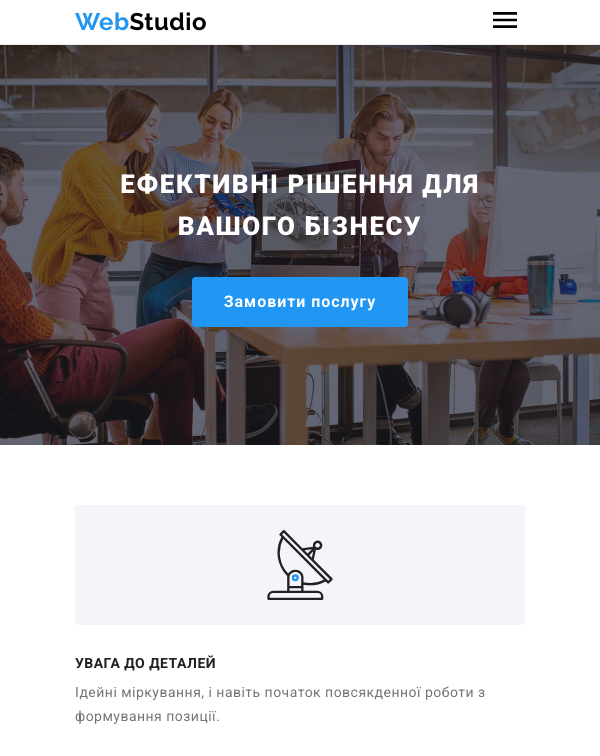
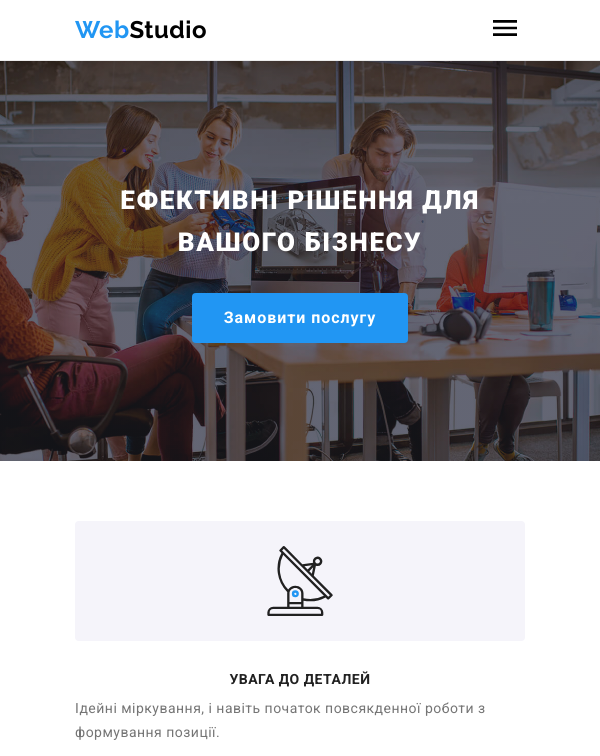
Before and after one commit to TarasDer/goit-markup-hw-08, a plain HTML site: page index.html in a window 600 px wide. Shown: the top 756 px of the page. Drawn offline with nearby package versions, Linux system fonts and the light colour scheme.

Commit message:
виправляє зауваження (крім модального вікна)

```diff
--- a/index.html
+++ b/index.html
@@ -25,7 +25,9 @@
   <body>
     <header class="page-header">
       <div class="page-header__container container">
-        <a href="" class="logo">Web<span class="logo__part">Studio</span></a>
+        <a href="" class="logo header__logo"
+          >Web<span class="logo__part">Studio</span></a
+        >
         <nav class="nav">
           <ul class="nav__list list">
             <li class="nav__item">
--- a/sass/components/_feature.scss
+++ b/sass/components/_feature.scss
@@ -52,6 +52,9 @@
   font-size: 14px;
   line-height: calc(16 / 14);
   text-transform: uppercase;
+  @media screen and (max-width: 767px) {
+    text-align: center;
+  }
 }
 
 .feature__description {
--- a/sass/components/_footer.scss
+++ b/sass/components/_footer.scss
@@ -62,7 +62,9 @@
     margin-right: 70px;
     width: 231px;
   }
-  margin-bottom: 60px;
+  @media screen and(max-width: 1199px) {
+    margin-bottom: 60px;
+  }
 }
 
 .footer__title {
@@ -80,7 +82,10 @@
   align-items: center;
   justify-content: center;
   gap: 10px;
-  margin-bottom: 60px;
+
+  @media screen and(max-width: 1199px) {
+    margin-bottom: 60px;
+  }
 }
 
 .socials__link--round {
--- a/sass/components/_modal.scss
+++ b/sass/components/_modal.scss
@@ -4,8 +4,11 @@
   left: 50%;
   transform: translateX(-50%) translateY(-50%);
 
-  width: 450px;
   min-height: 609px;
+
+  @media screen and (min-width: 480px) {
+    width: 450px;
+  }
 
   @media screen and (min-width: 1200px) {
     width: 528px;
--- a/sass/components/_page-header.scss
+++ b/sass/components/_page-header.scss
@@ -3,7 +3,6 @@
 }
 
 .page-header__container {
-  // width: 480px;
   display: flex;
   align-items: center;
   justify-content: space-between;
@@ -20,6 +19,13 @@
 
   @media screen and (min-width: 1200px) {
     width: 1200px;
+  }
+}
+
+.header__logo {
+   @media screen and (min-width: 480px) and (max-width: 767px) {
+    padding-top: 16px;
+    padding-bottom: 16px;
   }
 }
 
```
Also changed, not shown: css/main.css, css/main.min.css, 2 other files.
